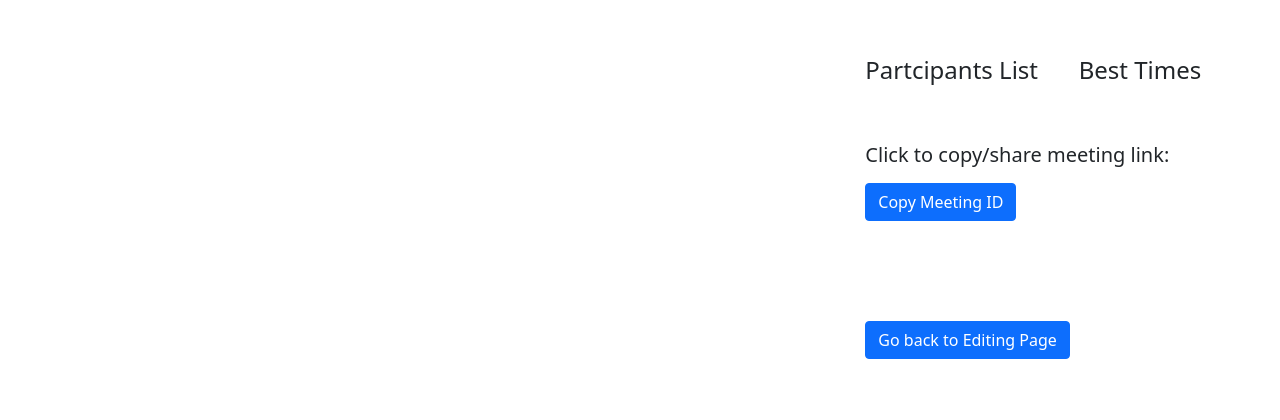
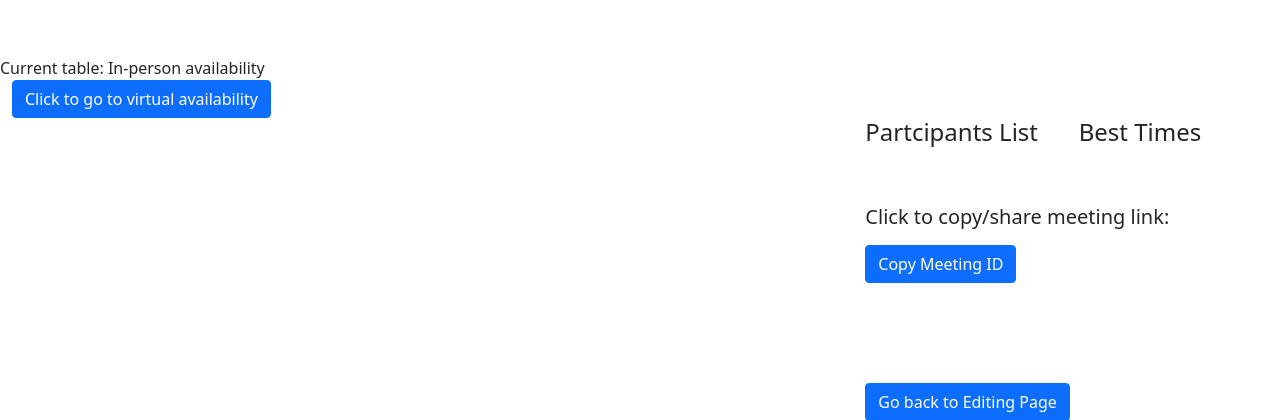
Before and after one commit to UCSD-CSE-210-2021/cse-210-team-project-layover, a Flask app: template templates/results.html in a window 1280 px wide. Shown: the part 50-470 px from the top of the page. Run offline with Flask 2, Linux system fonts and the light colour scheme; the template is opened without the code that fills it, so the values that code supplies are empty; some libraries are stand-ins or nearby versions.

Commit message:
temp again

```diff
--- a/static/results.js
+++ b/static/results.js
@@ -14,8 +14,90 @@ $(document).ready(function() {
 	// fullList += "</ul>"                                     // End list for all users
 	// $("#topDiv").html(fullList)                             // Display list in topDiv id from HTML file
 
+	console.log(all_data);
+
 	const numCol = 8;
 	const numTimes = 16;
+
+	// Uncomment this
+	var inPersonResultTable = all_data.compiled_avail;
+	// var virtualResultTable = all_data.virtualResult;
+	var currTable = true; // true for in-person. false for virtual
+	var meetingType = all_data.meeting_info.meeting_type;
+	if(meetingType === "remote"){
+		$("#curr_table_type").html("Current table: virtual availability")
+		currTable = false;
+	}
+
+	if(meetingType !== "either"){
+		$('#change_table_div').hide()
+	}
+
+	// Must be after variable initialization
+	// Determines which table should be rendered
+	if(currTable){
+		$('#sched-results').append(buildTableHTML(inPersonResultTable));
+		// Binds jquery clickable function to clickable class
+		// registerClickable(inPersonMeetingTable);
+	}else{
+		$('#sched-results').append(buildTableHTML(virtualMeetingTable));
+		// Binds jquery clickable function to clickable class
+		// registerClickable(virtualMeetingTable);
+	}
+
+	// Builds HTML table using the table Structure
+	function buildTableHTML(availability){
+
+		var currTime = new Date('December 17, 1995 7:00:00');
+		var currCellId = 0;
+		// Initialize backend data structure to store times. Fill with 0's
+		// inPersonMeetingTable = Array(numTimes * 4).fill().map(() => Array(numCol - 1).fill(0));
+		var table = '<table id=tableSchedule>';
+
+		table += [
+			"<tr>",
+			"  <th></th> <th>Sunday</th> <th>Monday</th> <th>Tuesday</th>",
+			"  <th>Wednesday</th> <th>Thursday</th> <th>Friday</th> <th>Saturday</th>",
+			"</tr> "
+		].join("\n")
+
+		var i = 0; // Tracks the current row we're on
+
+		// Loop through all the times we want
+		for(var aTime = 0 ; aTime < numTimes ; aTime++){
+			// append time or blank cell
+			table += "<tr>"
+			table += createTimeCell(currTime)
+			// append remaining cells
+			for(var j = 0 ; j < availability[0].length ; j++){
+				table += createBlankCellWithId(currCellId, availability[i][j]);
+				currCellId++;
+			}
+			i++;
+
+			table += "</tr>"
+
+			// Create three rows of empty cells below time cell
+			for(var numSlots = 0 ; numSlots < 3 ; numSlots++){
+				table += "<tr>"
+				table += createBlankCellWithoutId()
+
+				// append remaining rows
+				for(var j = 0 ; j < availability[0].length ; j++){
+					table += createBlankCellWithId(currCellId, availability[i][j]);
+					currCellId++;
+				}
+				i++;
+				table += "</tr>"
+			}
+		}
+		table += '</table>'
+		return table
+
+	}
+
+	// $("#sched-results").html(result)
+
 	var currTime = new Date('December 17, 1995 7:00:00');
 	var currCellId = 0;
 	var result = '<table id=tableSchedule>';
@@ -51,6 +133,10 @@ $(document).ready(function() {
 			// append remaining rows
 			for(var j = 0 ; j < all_data.compiled_avail[0].length ; j++){
 				result += createBlankCellWithId(currCellId, all_data.compiled_avail[i][j]);
+				// console.log(result);
+				// console.log("tagg is: " + '#'+currCellId)
+				// $('#'+currCellId).css('background-color', 'black');
+				// $('#10').css('background-color', 'red');
 				currCellId++;
 			}
 			i++;
@@ -61,16 +147,22 @@ $(document).ready(function() {
 	result += '</table>'
 
 	function createBlankCellWithId(currCellId, cellVal){
+
 		ret = "<td id=" + currCellId + " class=clickable bgcolor=" ;
+		// ret = "<td id=" + currCellId;
 		if(cellVal === 0){
 			ret += "white";
 		}else if( cellVal === 0.75){
 			ret += "#F4F569";
+			// ret += "rgba(101, 236, 89, 0.5)"
 		}else{
 			ret += "#65EC59";
+			// console.log("run")
+			// ret += "rgb(0,0,0)";
 		}
-
+		// #\30
 		ret += "><br></td>";
+		console.log(ret)
 		return ret
 	}
 
@@ -85,7 +177,9 @@ $(document).ready(function() {
 		return ret;
 	}
 
-	$("#sched-results").html(result)                            // Display the overlaid availabilities as a table
+	// $("#sched-results").html(result)                            // Display the overlaid availabilities as a table
+
+	// $("#7").css('background-color', 'red')
 
 	var fullList = "<ul>"
 	$.each(all_data.meeting_info.users, function(i, value){     // Iterate through users
--- a/templates/results.html
+++ b/templates/results.html
@@ -28,9 +28,20 @@ th, td {
 <br><br>
 
 <div class="row">
+
+    <div class="row" id="curr_table_type">
+		Current table: In-person availability
+	</div>
+	<div class="row" id="change_table_div">
+		<div class="col-3">
+			<button type="button" class="btn btn-primary" id="change_table">Click to go to virtual availability</button>
+		</div>
+	</div>
+
     <div class="col-8">
         <div id="sched-results" class="container"></div>
     </div>
+
 
     <div class="col-4">
         <div class="row">
```
